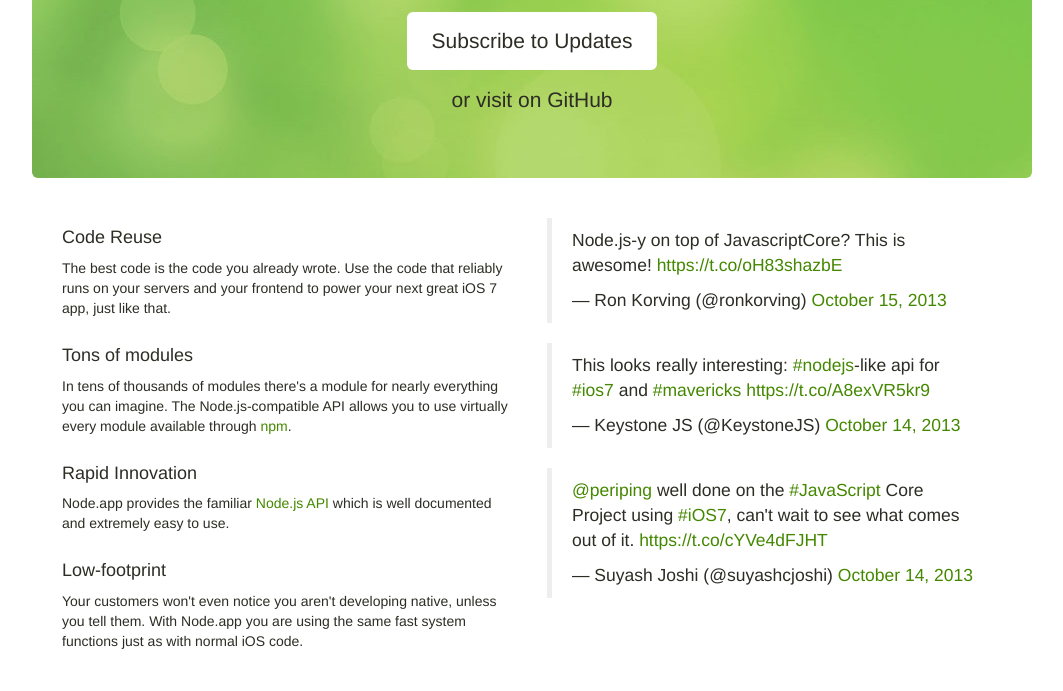
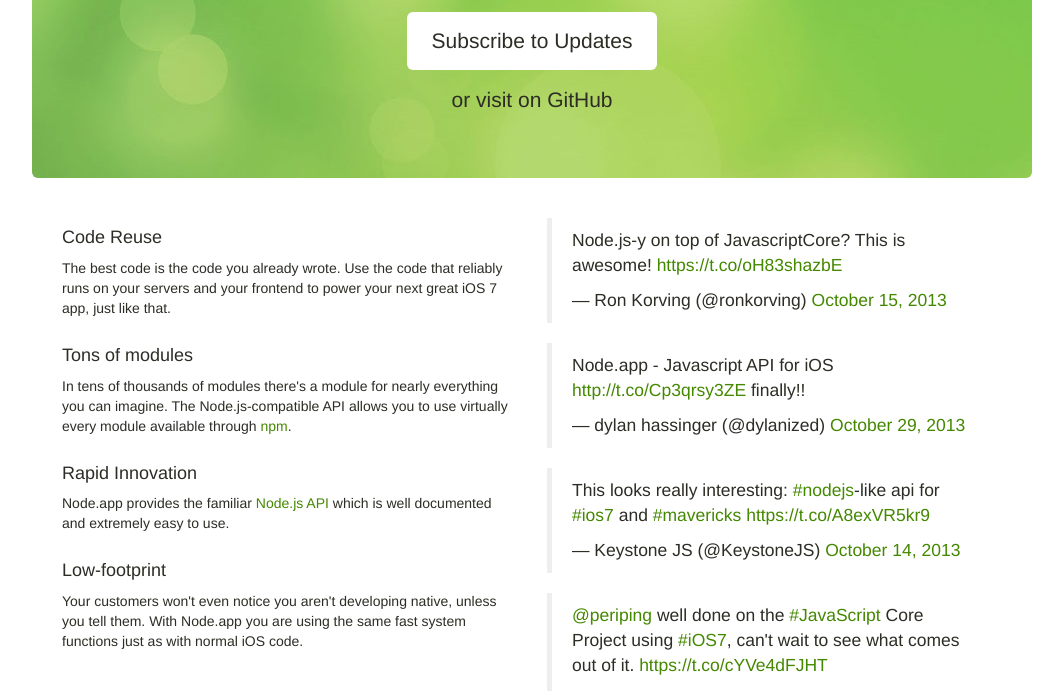
Before and after one commit to node-app/node-app.github.io, a plain HTML site: page index.html in a window 1280 px wide. Shown: the part 409-1100 px from the top of the page, without its empty margins (108-1171 px from the left). Drawn offline with nearby package versions, Linux system fonts and the light colour scheme.

Commit message:
add fourth testimonial

```diff
--- a/index.html
+++ b/index.html
@@ -34,6 +34,7 @@
         </div>
         <div class="col-lg-6">
           <blockquote class="twitter-tweet"><p>Node.js-y on top of JavascriptCore? This is awesome! <a href="https://t.co/oH83shazbE">https://t.co/oH83shazbE</a></p>&mdash; Ron Korving (@ronkorving) <a href="https://twitter.com/ronkorving/statuses/389920558508277761">October 15, 2013</a></blockquote>
+          <blockquote class="twitter-tweet"><p>Node.app - Javascript API for iOS <a href="http://t.co/Cp3qrsy3ZE">http://t.co/Cp3qrsy3ZE</a> finally!!</p>&mdash; dylan hassinger (@dylanized) <a href="https://twitter.com/dylanized/statuses/395249068978737152">October 29, 2013</a></blockquote>
           <blockquote class="twitter-tweet"><p>This looks really interesting: <a href="https://twitter.com/search?q=%23nodejs&amp;src=hash">#nodejs</a>-like api for <a href="https://twitter.com/search?q=%23ios7&amp;src=hash">#ios7</a> and <a href="https://twitter.com/search?q=%23mavericks&amp;src=hash">#mavericks</a> <a href="https://t.co/A8exVR5kr9">https://t.co/A8exVR5kr9</a></p>&mdash; Keystone JS (@KeystoneJS) <a href="https://twitter.com/KeystoneJS/statuses/389886485798719488">October 14, 2013</a></blockquote>
           <blockquote class="twitter-tweet"><p><a href="https://twitter.com/periping">@periping</a> well done on the <a href="https://twitter.com/search?q=%23JavaScript&amp;src=hash">#JavaScript</a> Core Project using <a href="https://twitter.com/search?q=%23iOS7&amp;src=hash">#iOS7</a>, can&#39;t wait to see what comes out of it. <a href="https://t.co/cYVe4dFJHT">https://t.co/cYVe4dFJHT</a></p>&mdash; Suyash Joshi (@suyashcjoshi) <a href="https://twitter.com/suyashcjoshi/statuses/389824776958525440">October 14, 2013</a></blockquote>
         </div>
```
